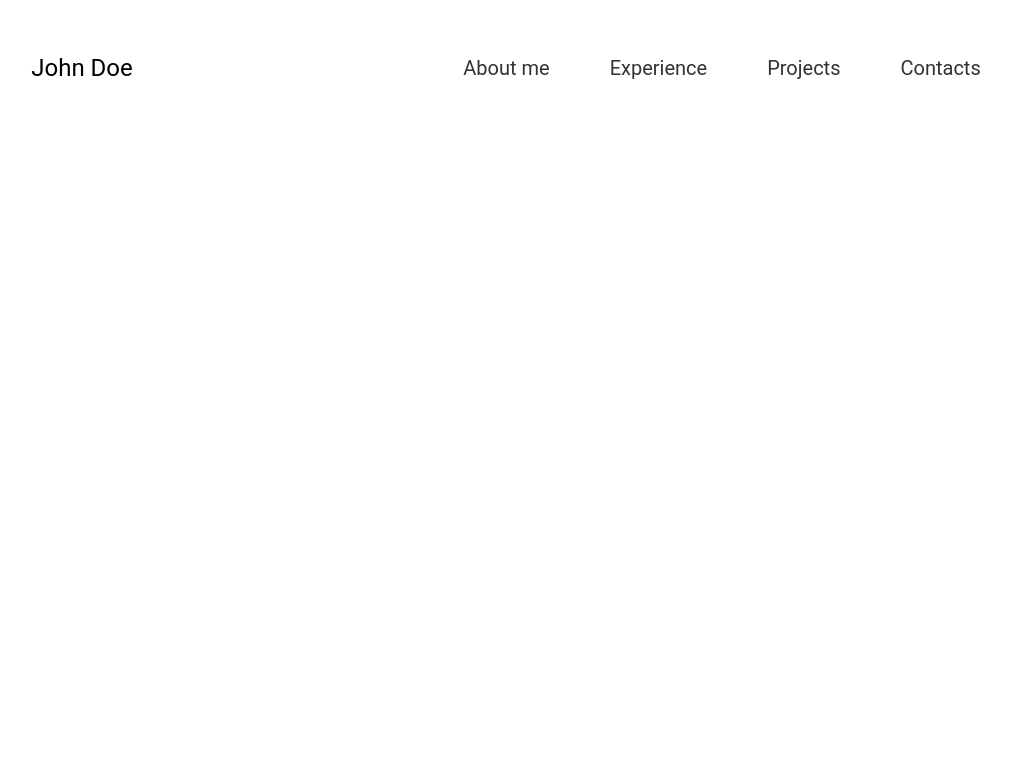
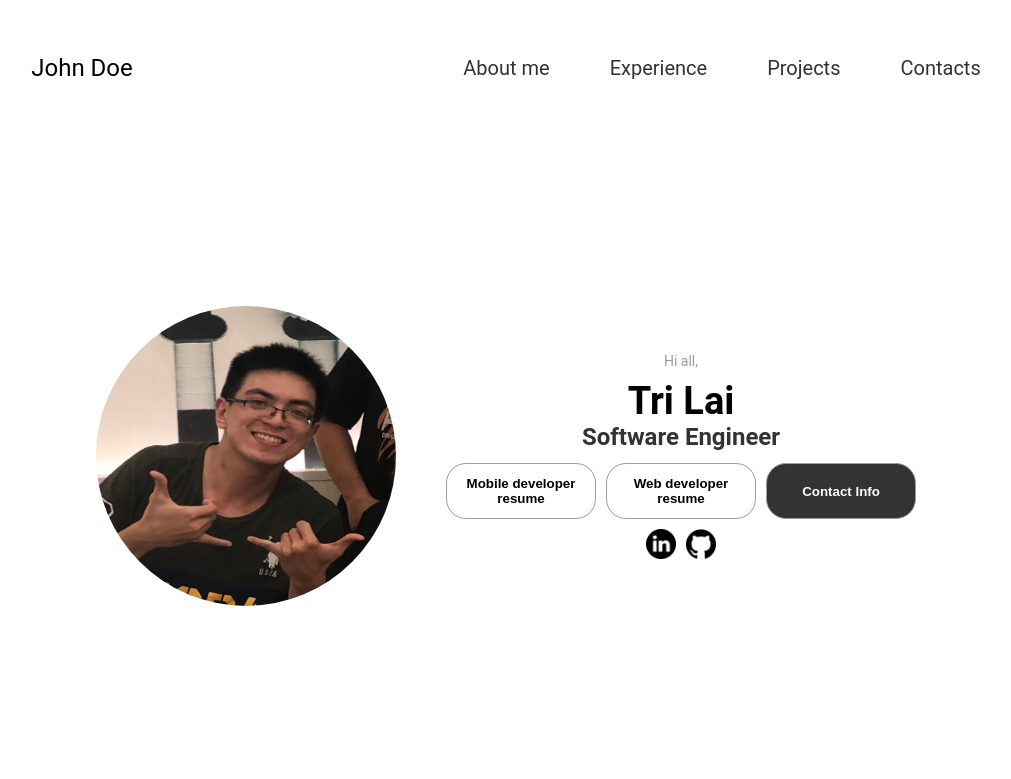
Before and after one commit to Tri-Lai/my-portfolio, a plain HTML site: page index.html in a window 1280 px wide. Shown: the whole page, without its empty margins (134-1145 px from the left). Drawn offline with Linux system fonts and the light colour scheme.

Commit message:
Add profile.

```diff
--- a/index.html
+++ b/index.html
@@ -6,6 +6,7 @@
     <title>My Portfolio</title>
 
     <link rel="stylesheet" href="./styles/style.css">
+    <link rel="stylesheet" href="./styles/profile.css">
     <link rel="stylesheet" href="./styles/media-queries.css">
 </head>
 <body>
@@ -58,6 +59,52 @@
                 </div>
             </div>
         </nav>
+
+        <!-- PROFILE -->
+
+        <div class="profile">
+            <img class="profile__avatar" src="./assets/images/profile-avatar.jpeg" alt="profile avatar">
+
+            <div class="profile__description">
+                <p class="welcoming-text">Hi all,</p>
+                <h1 class="author-name">Tri Lai</h1>
+                <p class="major">Software Engineer</p>
+
+                <div class="btn__container">
+                    <button
+                    class="btn btn--color-2"
+                    onclick="window.open('./assets/documents/Mobile-developer-resume.pdf')">
+                        Mobile developer resume
+                    </button>
+
+                    <button
+                    class="btn btn--color-2"
+                    onclick="window.open('./assets/documents/Web-developer-resume.pdf')">
+                       Web developer resume
+                    </button>
+
+                    <button
+                    class="btn btn--color-1"
+                    onclick="location.href='./#contact'">
+                        Contact Info
+                    </button>
+                </div>
+
+                <div class="socials__container">
+                    <img
+                    src="./assets/images/linkedin.png"
+                    alt="linkedin image"
+                    class="socials__icon"
+                    onclick="location.href='https://www.linkedin.com/in/trilai/'">
+
+                    <img
+                    src="./assets/images/github.png"
+                    alt="linkedin image"
+                    class="socials__icon"
+                    onclick="location.href='https://github.com/Tri-Lai'">
+                </div>
+            </div>
+        </div>
     </div>
 
     <script src="script.js"></script>
--- /dev/null
+++ b/styles/profile.css
@@ -0,0 +1,94 @@
+/* PROFILE */
+.profile {
+    display: flex;
+    justify-content: center;
+    height: 80vh;
+    gap: 5rem;
+}
+
+.profile__avatar {
+    margin: auto 0;
+    width: 300px;
+    height: 300px;
+    border-radius: 50%;
+}
+
+.profile__description {
+    align-self: center;
+    text-align: center;
+}
+
+.welcoming-text {
+    color: var(--neutral-text-color);
+    text-align: center;
+    font-size: 1.4rem;
+    margin-bottom: 1rem;
+}
+
+.author-name {
+    font-size: 3.8rem;
+    text-align: center;
+    color: var(-black-color);
+}
+
+.major {
+    font-size: 2.4rem;
+    margin-bottom: 12px;
+    font-weight: 600;
+    color: var(--text-color);
+}
+
+.socials__container {
+    display: flex;
+    justify-content: center;
+    margin-top: 1rem;
+    gap: 1rem;
+}
+
+.socials__icon {
+    cursor: pointer;
+    height: 30px;
+    width: 30px;
+}
+
+.btn__container {
+    display: flex;
+    justify-content: center;
+    gap: 1rem;
+}
+
+.btn {
+    font-weight: 600;
+    padding: 12px;
+    width: 150px;
+    border-radius: 20px;
+    transition: all 300ms ease;
+}
+
+.btn--color-1,
+.btn--color-2 {
+    border: var(--neutral-text-color) 1px solid;
+}
+
+.btn--color-1:hover,
+.btn--color-2:hover {
+    cursor: pointer;
+}
+
+.btn--color-1,
+.btn--color-2:hover {
+    color: white;
+    background-color: var(--text-color);
+}
+
+.btn--color-1:hover {
+    background-color: var(--black-color);
+}
+
+.btn--color-2 {
+   background: none;
+}
+
+.btn--color-2:hover {
+    border: var(--white-color) 1px solid;
+}
```
Also changed, not shown: assets/images/about-pic.png (renamed from assets/about-pic.png), assets/images/arrow.png (renamed from assets/arrow.png), assets/images/checkmark.png (renamed from assets/checkmark.png), assets/images/education.png (renamed from assets/education.png), assets/images/email.png (renamed from assets/email.png), assets/images/experience.png (renamed from assets/experience.png), assets/images/github.png (renamed from assets/github.png), assets/images/linkedin.png (renamed from assets/linkedin.png), assets/images/profile-avatar.jpeg (added), assets/images/project-1.png (renamed from assets/project-1.png), assets/images/project-2.png (renamed from assets/project-2.png), assets/images/project-3.png (renamed from assets/project-3.png), assets/profile-pic-2.png (deleted), assets/profile-pic.png (deleted), 2 other files.
